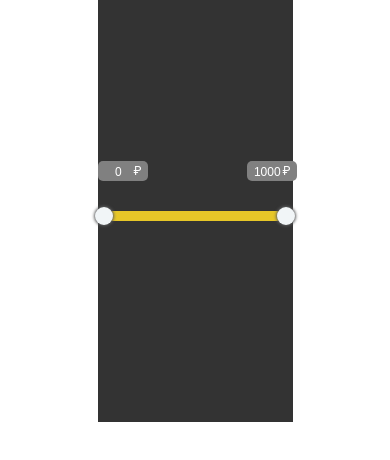
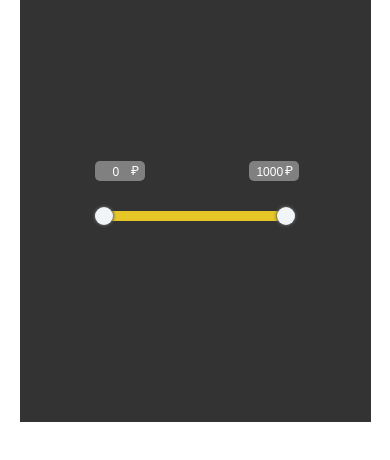
Before and after one commit to OlegMarkoF/multirangeslider, a React app: page / in a window 390 px wide. Built offline with nearby package versions, Linux system fonts and the light colour scheme.

Commit message:
тестовое для Марсэля

```diff
--- a/package.json
+++ b/package.json
@@ -2,6 +2,7 @@
   "name": "interval-input",
   "version": "0.1.0",
   "private": true,
+  "homepage": "https://olegmarkof.github.io/multirangeslider/",
   "dependencies": {
     "@testing-library/jest-dom": "^5.17.0",
     "@testing-library/react": "^13.4.0",
@@ -17,7 +18,9 @@
     "start": "react-scripts start",
     "build": "react-scripts build",
     "test": "react-scripts test",
-    "eject": "react-scripts eject"
+    "eject": "react-scripts eject",
+    "predeploy": "react-scripts build",
+    "deploy": "gh-pages -d build"
   },
   "eslintConfig": {
     "extends": [
--- a/src/components/MultiRangeSlider/MultiRangeSlider.css
+++ b/src/components/MultiRangeSlider/MultiRangeSlider.css
@@ -1,7 +1,7 @@
 .container {
   margin: 0 auto;
   height: 50vh;
-  width: 50vw;
+  width: 60%;
   display: flex;
   align-items: center;
   justify-content: center;
@@ -139,3 +139,9 @@ input::-webkit-inner-spin-button {
   pointer-events: all;
   position: relative;
 }
+
+@media screen and (max-width: 550px) {
+  .container {
+    width: 90%;
+  }
+}
```
Also changed, not shown: 1 other file.
